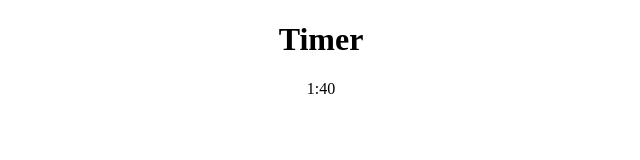
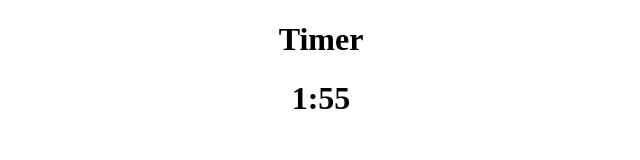
Before and after one commit to msebner/vanillaJSday59, a plain HTML site: page index.html in a window 1280 px wide. Shown: the full height of the page, 319-959 px from the left. Drawn offline with Linux system fonts and the light colour scheme.

Commit message:
Update index.html

```diff
--- a/index.html
+++ b/index.html
@@ -59,7 +59,7 @@
 			}
 
 			// Return the formatted time
-			return formatTime(data.timer);
+			return '<h1>' + formatTime(data.timer) + '</h1>';
 
 		};
 
@@ -97,7 +97,7 @@
 					window.clearInterval(countdown);
 				}
 
-			}, 250);
+			},1000);
 		};
 
 
```
